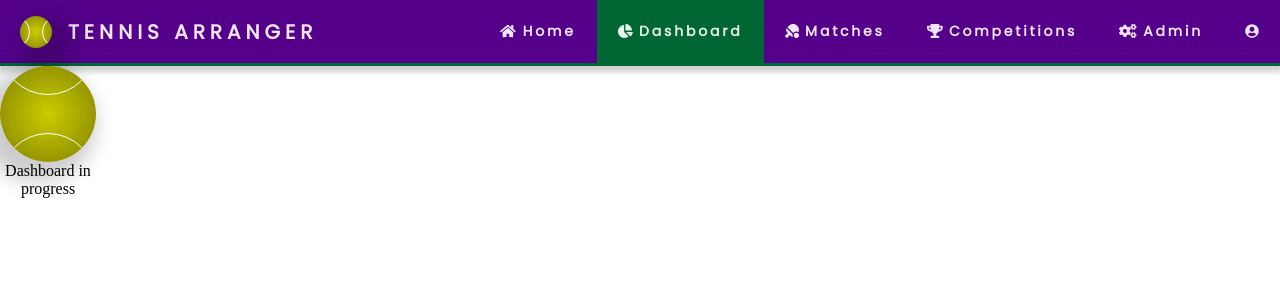
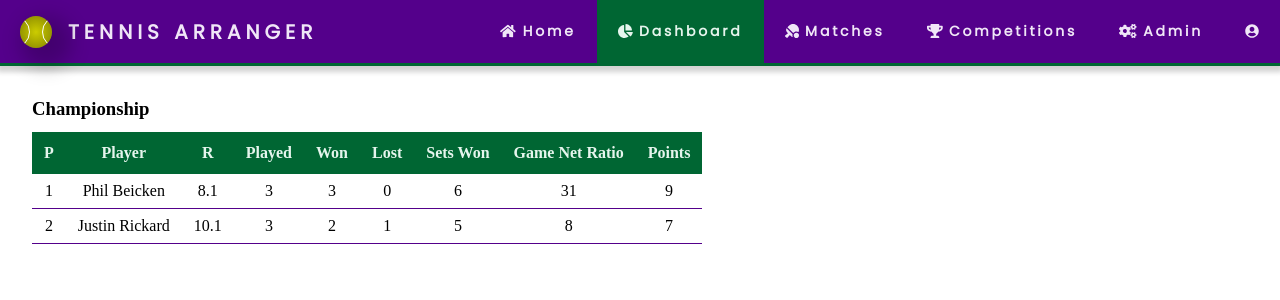
Before and after one commit to JustinRickard/TennisMatchArranger, an Angular app in the folder frontend/portal/: page /dashboard in a window 1280 px wide. Shown: the top 300 px of the page. Built offline with nearby package versions, Linux system fonts and the light colour scheme.

Commit message:
Add league table component

```diff
--- a/frontend/portal/src/app/app.module.ts
+++ b/frontend/portal/src/app/app.module.ts
@@ -19,6 +19,7 @@ import { RolesComponent } from './admin/roles/roles/roles.component';
 import { RoleDetailsComponent } from './admin/roles/role-details/role-details.component';
 import { BallComponent } from './shared/ball/ball.component';
 import { LoaderComponent } from './shared/loader/loader.component';
+import { LeagueTableComponent } from './dashboard/league-table/league-table.component';
 
 @NgModule({
   declarations: [
@@ -34,7 +35,8 @@ import { LoaderComponent } from './shared/loader/loader.component';
     RolesComponent,
     RoleDetailsComponent,
     BallComponent,
-    LoaderComponent
+    LoaderComponent,
+    LeagueTableComponent
   ],
   imports: [
     BrowserModule,
--- a/frontend/portal/src/app/dashboard/dashboard.component.html
+++ b/frontend/portal/src/app/dashboard/dashboard.component.html
@@ -1 +1,3 @@
-<loader message="Dashboard in progress" className="medium"></loader>
+<div class="page-content">
+    <league-table name="Championship"></league-table>
+</div>
--- /dev/null
+++ b/frontend/portal/src/app/dashboard/league-table/league-table.component.html
@@ -0,0 +1,28 @@
+<div class="table-container">
+    <h3 class="table-header" *ngIf="name">{{ name }}</h3>
+    <table class="table league-table">
+            <tr>
+                <th>P</th>
+                <th>Player</th>
+                <th>R</th>
+                <th>Played</th>
+                <th>Won</th>
+                <th>Lost</th>
+                <th>Sets Won</th>
+                <th>Game Net Ratio</th>
+                <th>Points</th>
+            </tr>
+
+            <tr *ngFor="let result of results">
+                <td>{{result.position}}</td>
+                <td>{{result.player}}</td>
+                <td>{{result.rating}}</td>
+                <td>{{result.played}}</td>
+                <td>{{result.won}}</td>
+                <td>{{result.lost}}</td>
+                <td>{{result.setsWon}}</td>
+                <td>{{result.gameNetRatio}}</td>
+                <td>{{result.points}}</td>
+            </tr>
+    </table>
+</div>
--- /dev/null
+++ b/frontend/portal/src/app/dashboard/league-table/league-table.component.scss
@@ -0,0 +1,3 @@
+.league-table {
+    padding: 0.5rem;
+}
--- /dev/null
+++ b/frontend/portal/src/app/dashboard/league-table/league-table.component.ts
@@ -0,0 +1,45 @@
+import { Component, OnInit, Input } from '@angular/core';
+
+@Component({
+  selector: 'league-table',
+  templateUrl: './league-table.component.html',
+  styleUrls: ['./league-table.component.scss']
+})
+export class LeagueTableComponent implements OnInit {
+
+  @Input() name: string;
+
+  results: ILeagueResult[];
+
+  constructor() { }
+
+  ngOnInit() {
+    this.results = RESULTS; // TODO: Get from service
+  }
+
+}
+
+const RESULTS: ILeagueResult[] = [
+  {
+    position: 1,
+    player: "Phil Beicken",
+    rating: "8.1",
+    played: 3,
+    won: 3,
+    lost: 0,
+    setsWon: 6,
+    gameNetRatio: 31,
+    points: 9
+  },
+  {
+    position: 2,
+    player: "Justin Rickard",
+    rating: "10.1",
+    played: 3,
+    won: 2,
+    lost: 1,
+    setsWon: 5,
+    gameNetRatio: 8,
+    points: 7
+  }
+]
--- /dev/null
+++ b/frontend/portal/src/global-styles/tables.scss
@@ -0,0 +1,21 @@
+table {
+    border-collapse: collapse;
+    th {
+        background-color:  $color-secondary;
+        color: $text-color-lightest-secondary;
+        padding: 0.75rem;
+    }
+    td {
+        padding: 0.5rem 0.75rem;
+        border-bottom-style: solid;
+        border-bottom-width: 1px;
+        border-color: $color-primary;
+    }
+}
+
+.table-container {
+    h3 {
+        text-align: left;
+        margin: 0.75rem 0;
+    }
+}
--- a/frontend/portal/src/styles.scss
+++ b/frontend/portal/src/styles.scss
@@ -13,3 +13,9 @@ $color-secondary: rgb(0,102,51);
 
 $text-color-lightest-primary: rgb(240, 230, 247);
 $text-color-lightest-secondary: rgb(229, 245, 237);;
+
+.page-content {
+    margin: 2rem;
+}
+
+@import "./global-styles/tables.scss";
```
Also changed, not shown: frontend/portal/src/app/interfaces/ILeagueResult.ts (added, +11 -0 lines), 1 other file (tests, documents, lock files or other folders).
